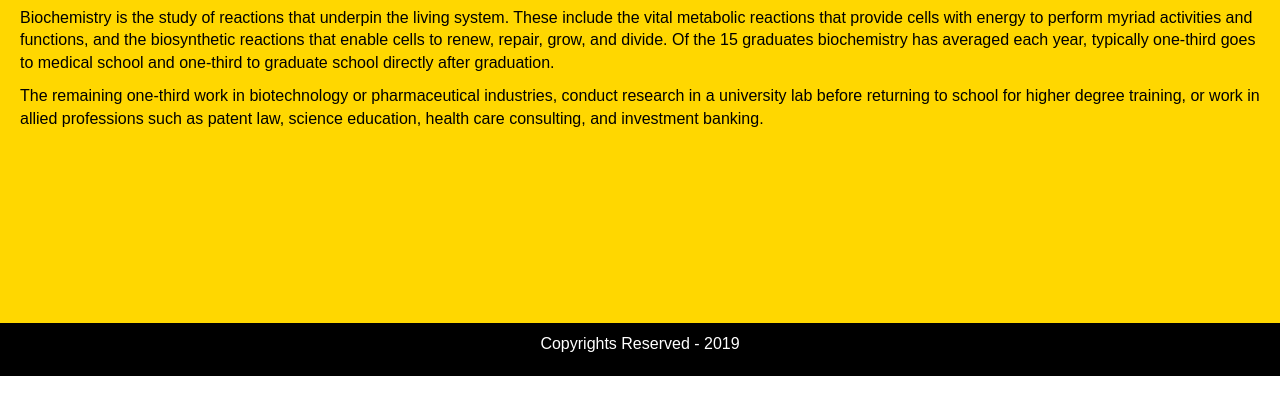
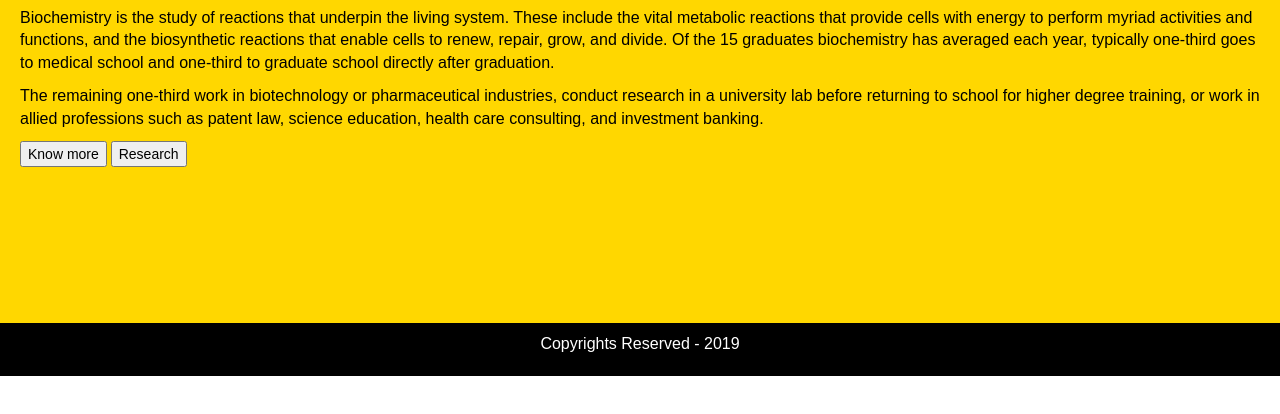
Before and after one commit to priyankatotala/HTML-JS-Assignment, a plain HTML site: page biochemistry.html in a window 1280 px wide. Shown: the part 300-714 px from the top of the page. Drawn offline with nearby package versions, Linux system fonts and the light colour scheme.

Commit message:
Add files via upload

```diff
--- a/biochemistry.html
+++ b/biochemistry.html
@@ -35,16 +35,25 @@
 <section>
 
 
-  <article>
+  <article id="demo1">
     <h1>Biochemistry</h1>
     <p>Biochemistry is the study of reactions that underpin the living system. These include the vital metabolic reactions that provide cells with energy to perform myriad activities and functions, and the biosynthetic reactions that enable cells to renew, repair, grow, and divide. Of the 15 graduates biochemistry has averaged each year, typically one-third goes to medical school and one-third to graduate school directly after graduation. </p>
     <p>The remaining one-third work in biotechnology or pharmaceutical industries, conduct research in a university lab before returning to school for higher degree training, or work in allied professions such as patent law, science education, health care consulting, and investment banking.</p>
+
+<button type="button" onclick="func1()">Know more</button>
+<button type="button" onclick="func2()">Research</button>
+
+
   </article>
 </section>
 
 <footer>
  <p>Copyrights Reserved - 2019</p>
 </footer>
+<script type="text/javascript" src="external.js"></script>
 
 </body>
+
+
+
 </html>
```
Also changed, not shown: index.html (+11 -0 lines).
